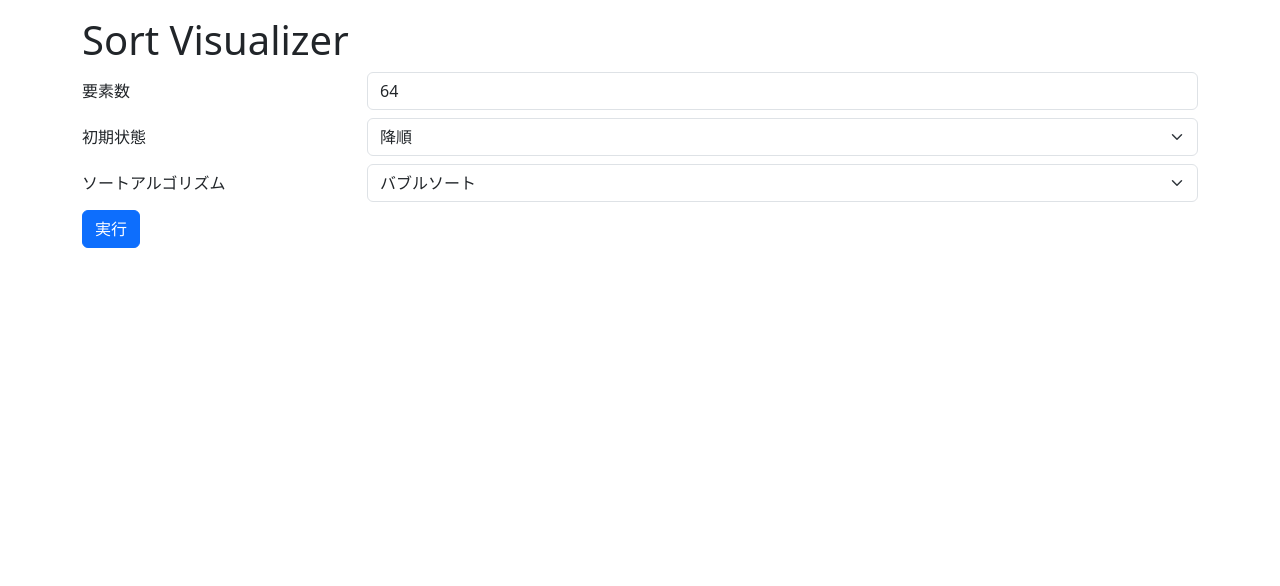
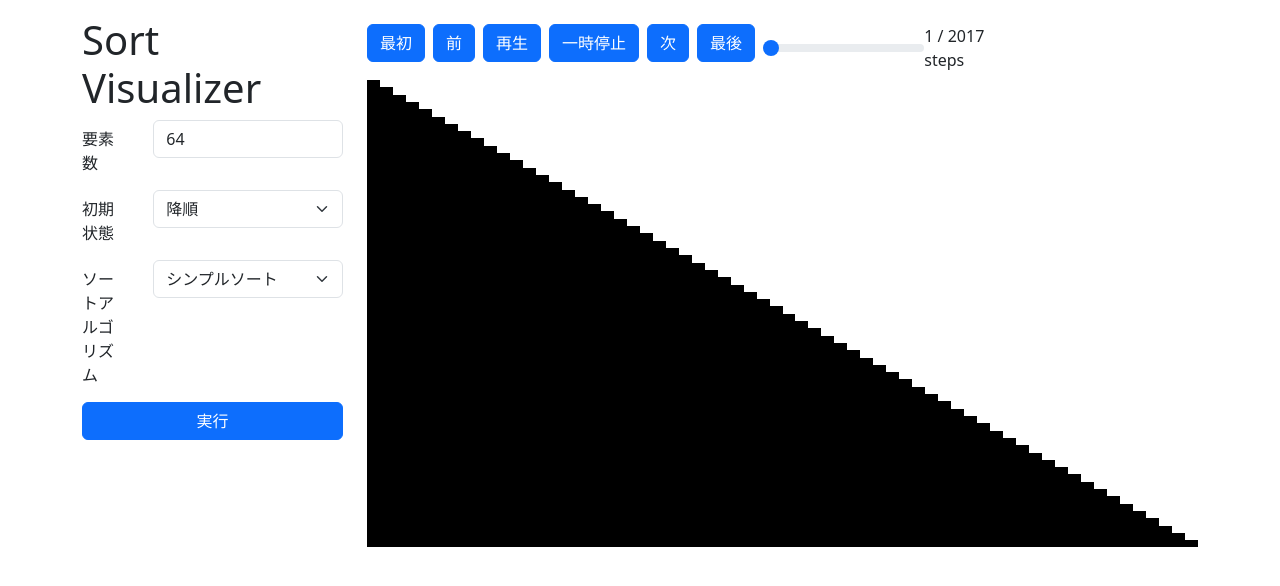
Before and after one commit to hal-shu-sato/algorithm1-2b, a Next.js app: page / in a window 1280 px wide. Both pictures are taken after a click on the button "実行". Shown: the top 586 px of the page. Built offline with nearby package versions, Linux system fonts and the light colour scheme.

Commit message:
add the sort visualizer

```diff
--- a/src/app/main.tsx
+++ b/src/app/main.tsx
@@ -1,9 +1,97 @@
 'use client';
 
-import { useState } from 'react';
+import { useCallback, useEffect, useState } from 'react';
 
 import { Button, Col, Form, Row, type FormGroupProps } from 'react-bootstrap';
 
+import bubbleSort from '@/sort-algorithm/bubble';
+import heapSort from '@/sort-algorithm/heap';
+import insertionSort from '@/sort-algorithm/insertion';
+import mergeSort from '@/sort-algorithm/merge';
+import quickSort from '@/sort-algorithm/quick';
+import selectionSort from '@/sort-algorithm/selection';
+import shellSort from '@/sort-algorithm/shell';
+import SimpleSort from '@/sort-algorithm/simple';
+import swap from '@/sort-algorithm/swap';
+
+import Visualizer from './visualizer';
+
+/* main */
+
+/**
+ * 初期ソートの種類
+ */
+type initialSortType = 'desc' | 'asc' | 'random';
+
+/**
+ * 初期配列を生成する
+ */
+function getInitialArray(size: number, initialSort: initialSortType) {
+  const array = Array(size)
+    .fill(undefined)
+    .map((_, i) => i + 1);
+
+  if (initialSort === 'asc') {
+    return array;
+  }
+  if (initialSort === 'desc') {
+    return array.reverse();
+  }
+
+  // randomize
+  let i = size;
+  while (i > 1) {
+    const j = Math.floor(Math.random() * i--);
+    swap(array, i, j);
+  }
+  return array;
+}
+
+/**
+ * ソートアルゴリズムを実行する
+ */
+function sort(
+  sortAlgorithm: string,
+  array: number[],
+  size: number,
+  print: (array: number[]) => void,
+) {
+  switch (sortAlgorithm) {
+    case 'simple':
+      SimpleSort(array, size, print);
+      break;
+    case 'bubble':
+      bubbleSort(array, size, print);
+      break;
+    case 'selection':
+      selectionSort(array, size, print);
+      break;
+    case 'insertion':
+      insertionSort(array, size, print);
+      break;
+    case 'shell':
+      shellSort(array, size, print);
+      break;
+    case 'quick':
+      quickSort(array, size, print);
+      break;
+    case 'heap':
+      heapSort(array, size, print);
+      break;
+    case 'merge':
+      mergeSort(array, size, print);
+      break;
+    default:
+      console.log('invalid sort algorithm');
+      break;
+  }
+}
+
+/* UI */
+
+/**
+ * 入力各行の共通コンポーネント
+ */
 function FormRow({
   children,
   className,
@@ -26,11 +114,73 @@ function FormRow({
 
 export default function Main() {
   const [size, setSize] = useState<number | null>(64);
-  const [initialSort, setInitialSort] = useState('desc');
-  const [sortAlgorithm, setSortAlgorithm] = useState('bubble');
+  const [initialSort, setInitialSort] = useState<initialSortType>('desc');
+  const [sortAlgorithm, setSortAlgorithm] = useState('simple');
+
+  const [visualizerState, setVisualizerState] = useState<{
+    history: number[][];
+    historySize: number;
+    size: number;
+  }>({ history: [], historySize: 0, size: 0 });
+  const [historyIndex, setHistoryIndex] = useState(0);
+
+  const visualize = () => {
+    // initialize
+    pause();
+    setHistoryIndex(0);
+
+    const history: number[][] = [];
+    const print = (array: number[]) => {
+      history.push([...array]);
+    };
+
+    const array = getInitialArray(size ?? 0, initialSort);
+    print(array);
+
+    sort(sortAlgorithm, array, size ?? 0, print);
+
+    setVisualizerState({
+      history,
+      historySize: history.length,
+      size: size ?? 0,
+    });
+  };
+
+  const [intervalId, setIntervalId] = useState<NodeJS.Timeout | null>(null);
+
+  const play = useCallback(() => {
+    if (intervalId === null) {
+      const interval = setInterval(() => {
+        setHistoryIndex((prev) => {
+          if (prev + 1 < visualizerState.historySize) return prev + 1;
+          return prev;
+        });
+      }, 10);
+      setIntervalId(interval);
+    }
+  }, [intervalId, visualizerState.historySize]);
+
+  const pause = useCallback(() => {
+    if (intervalId !== null) {
+      clearInterval(intervalId);
+      setIntervalId(null);
+    }
+  }, [intervalId]);
+
+  useEffect(() => {
+    if (
+      intervalId !== null &&
+      historyIndex + 1 >= visualizerState.historySize
+    ) {
+      pause();
+    }
+  }, [intervalId, historyIndex, visualizerState.historySize, pause]);
 
   return (
     <>
+      <Row>
+        <Col xs="12" lg="3">
+          <h1>Sort Visualizer</h1>
           <FormRow label="要素数" controlId="elementSize">
             <Form.Control
               type="number"
@@ -41,9 +191,15 @@ export default function Main() {
                 const value = event.target.value;
                 if (value === '') {
                   setSize(null);
-              return;
                 } else {
-              setSize(Number(value));
+                  const valueAsNumber = Number(value);
+                  if (valueAsNumber > 512) {
+                    setSize(512);
+                  } else if (valueAsNumber < 1) {
+                    setSize(1);
+                  } else {
+                    setSize(valueAsNumber);
+                  }
                 }
               }}
             />
@@ -51,7 +207,17 @@ export default function Main() {
           <FormRow label="初期状態" controlId="initialSort">
             <Form.Select
               value={initialSort}
-          onChange={(event) => setInitialSort(event.target.value)}
+              onChange={(event) => {
+                switch (event.target.value) {
+                  case 'desc':
+                  case 'asc':
+                  case 'random':
+                    setInitialSort(event.target.value);
+                    break;
+                  default:
+                    break;
+                }
+              }}
             >
               <option value="desc">降順</option>
               <option value="asc">昇順</option>
@@ -63,16 +229,101 @@ export default function Main() {
               value={sortAlgorithm}
               onChange={(event) => setSortAlgorithm(event.target.value)}
             >
+              <option value="simple">シンプルソート</option>
               <option value="bubble">バブルソート</option>
               <option value="selection">選択ソート</option>
               <option value="insertion">挿入ソート</option>
-          <option value="merge">マージソート</option>
+              <option value="shell">シェルソート</option>
               <option value="quick">クイックソート</option>
               <option value="heap">ヒープソート</option>
-          <option value="radix">基数ソート</option>
+              <option value="merge">マージソート</option>
+              <option value="count" disabled>
+                カウントソート
+              </option>
+              <option value="bin" disabled>
+                ビンソート
+              </option>
             </Form.Select>
           </FormRow>
-      <Button variant="primary">実行</Button>
+          <div className="my-2 d-grid gap-2">
+            <Button onClick={visualize}>実行</Button>
+          </div>
+        </Col>
+        <Col xs="12" lg="9">
+          <Row className="my-2 gx-2">
+            {[
+              <Button key="first" onClick={() => setHistoryIndex(0)}>
+                最初
+              </Button>,
+              <Button
+                key="back"
+                onClick={() =>
+                  setHistoryIndex((prev) => {
+                    if (prev - 1 >= 0) return prev - 1;
+                    return prev;
+                  })
+                }
+              >
+                前
+              </Button>,
+              <Button
+                key="play"
+                onClick={play}
+                {...(intervalId !== null ? { disabled: true } : [])}
+              >
+                再生
+              </Button>,
+              <Button key="pause" onClick={pause}>
+                一時停止
+              </Button>,
+              <Button
+                key="next"
+                onClick={() =>
+                  setHistoryIndex((prev) => {
+                    if (prev + 1 < visualizerState.historySize) return prev + 1;
+                    return prev;
+                  })
+                }
+              >
+                次
+              </Button>,
+              <Button
+                key="last"
+                onClick={() => setHistoryIndex(visualizerState.historySize - 1)}
+              >
+                最後
+              </Button>,
+            ].map((button, i) => (
+              <Col xs="auto" key={i}>
+                {button}
+              </Col>
+            ))}
+            <Col xs="auto" className="d-flex align-items-center">
+              {visualizerState.historySize !== 0 ? (
+                <>
+                  <Form.Range
+                    value={historyIndex + 1}
+                    min={1}
+                    max={visualizerState.historySize}
+                    onChange={(event) => {
+                      setHistoryIndex(Number(event.target.value) - 1);
+                    }}
+                  />
+                  <div>
+                    {historyIndex + 1} / {visualizerState.historySize} steps
+                  </div>
+                </>
+              ) : (
+                <></>
+              )}
+            </Col>
+          </Row>
+          <Visualizer
+            array={visualizerState.history[historyIndex]}
+            size={visualizerState.size}
+          />
+        </Col>
+      </Row>
     </>
   );
 }
--- /dev/null
+++ b/src/app/page.module.css
@@ -0,0 +1,9 @@
+.visualizer {
+  display: flex;
+  align-items: flex-end;
+}
+
+.element {
+  background-color: black;
+  display: inline-block;
+}
--- a/src/app/page.tsx
+++ b/src/app/page.tsx
@@ -6,7 +6,6 @@ import Main from './main';
 export default function Home() {
   return (
     <Container as="main" className="my-3">
-      <h1>Sort Visualizer</h1>
       <Main />
     </Container>
   );
--- /dev/null
+++ b/src/app/visualizer.tsx
@@ -0,0 +1,33 @@
+import { Ratio } from 'react-bootstrap';
+
+import styles from './page.module.css';
+
+export default function Visualizer({
+  array,
+  size,
+}: {
+  array: number[];
+  size: number;
+}) {
+  if (size === 0 || !Array.isArray(array)) return null;
+
+  return (
+    <div className={styles.visualizerContainer}>
+      <Ratio aspectRatio="16x9">
+        <div className={styles.visualizer}>
+          {array.map((value, i) => (
+            <div
+              key={i}
+              className={styles.element}
+              style={{
+                width: `${100 / size}%`,
+                height: `${(100 * value) / size}%`,
+                left: `${(100 * value) / size}%`,
+              }}
+            />
+          ))}
+        </div>
+      </Ratio>
+    </div>
+  );
+}
```
Lines whose indentation alone changed are shown as unchanged.
